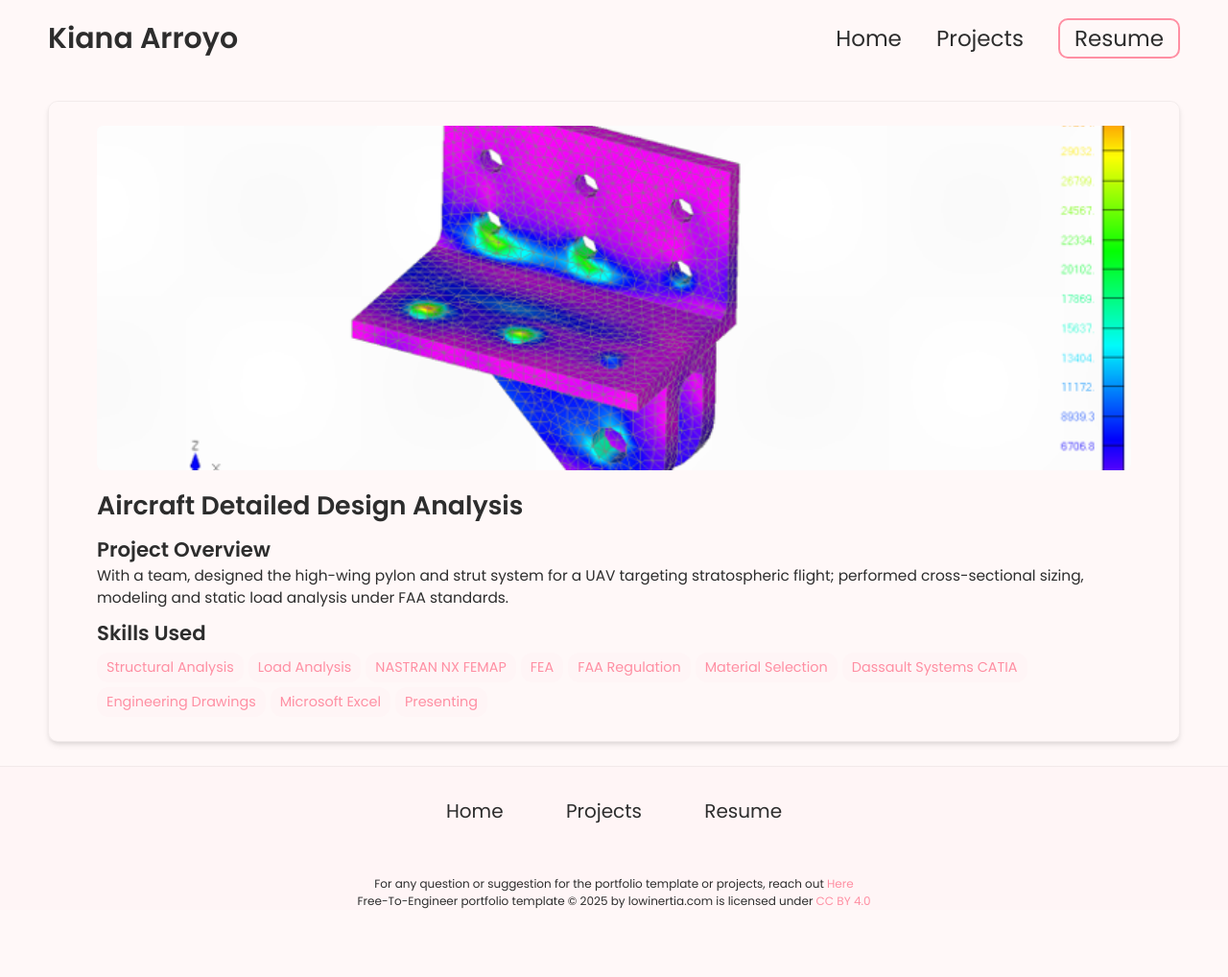
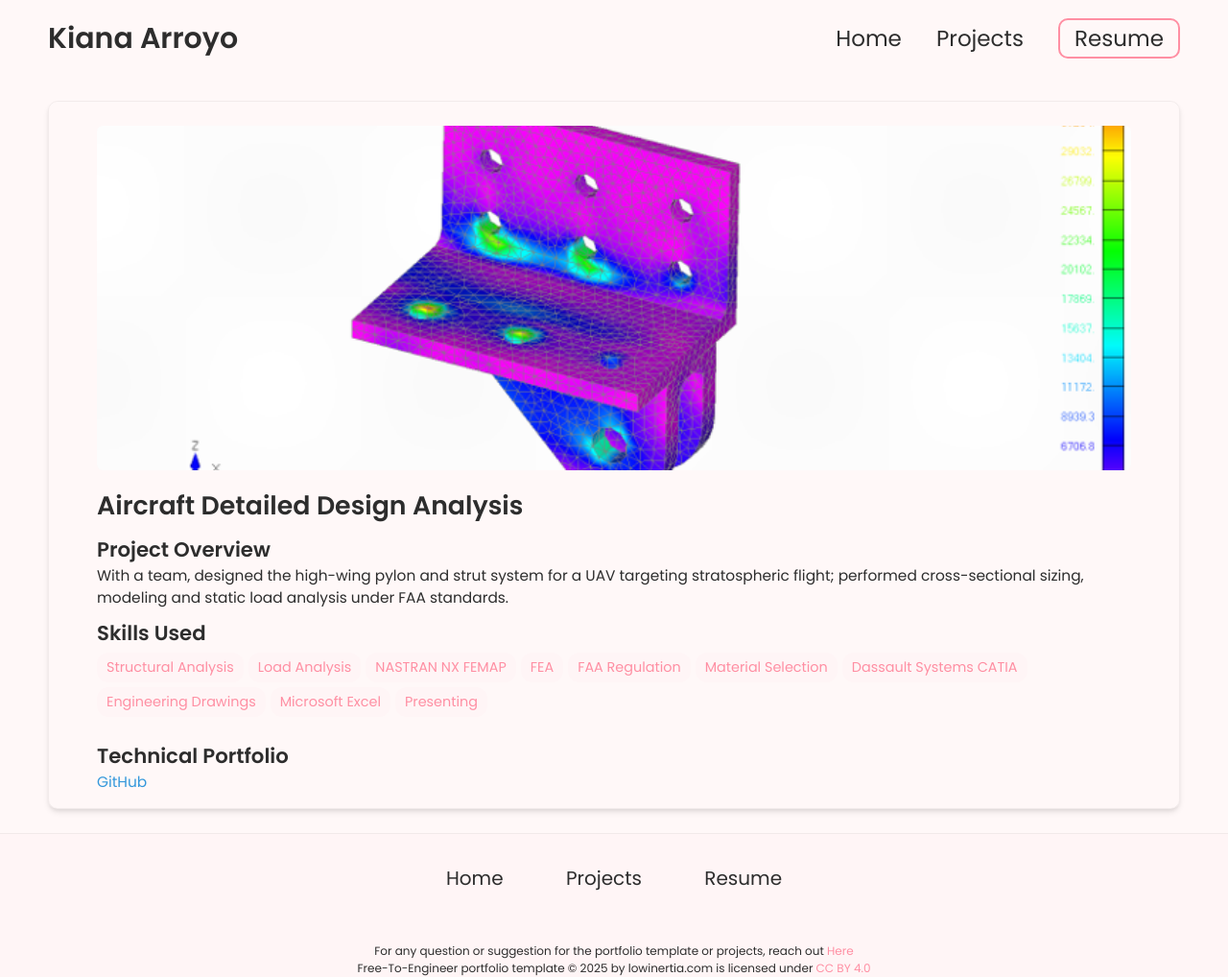
Before and after one commit to oirroyo/oirroyo.github.io, a Jekyll site: the page built from _projects/Detail-Design-Proj/index.md, in a window 1280 px wide. Shown: the whole page at 96% size. Built offline with Jekyll 4.4.1, drawn with Linux system fonts in a browser that asks for light colours; before the commit the page ends 948 px from its top, so only the background shows below that.

Commit message:
Update index.md

```diff
--- a/_projects/Detail-Design-Proj/index.md
+++ b/_projects/Detail-Design-Proj/index.md
@@ -15,3 +15,5 @@ skills:
 - Presenting
 main-image: /sparm.png
 ---
+## Technical Portfolio
+[GitHub](github.com/oirroyo/DSD)
```
